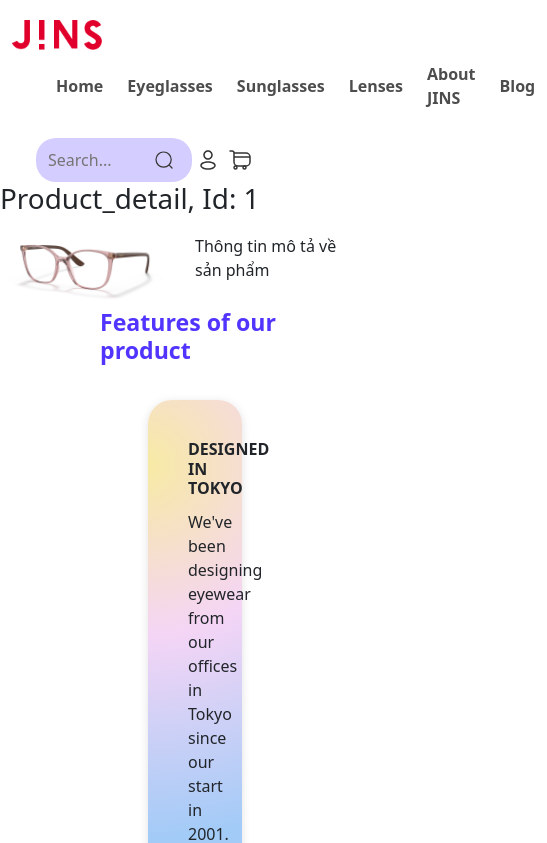
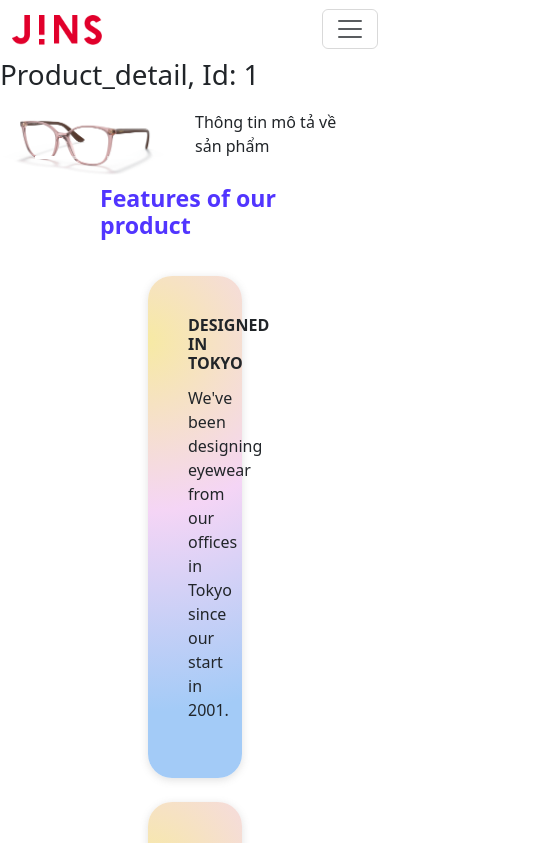
Before and after one commit to NgocHien28/final_project, a React (Create React App) app: page /product/1 in a window 390 px wide. Shown: the top 843 px of the page, 547 px wide, since content can reach past the window. Built offline with nearby package versions, Linux system fonts and the light colour scheme.

Commit message:
code header responsive, slider san pham

```diff
--- a/src/components/header/Header.js
+++ b/src/components/header/Header.js
@@ -1,43 +1,41 @@
-import React from "react";
+import React, { useState } from "react";
 import logo from "../../img/JINS logo.svg";
 import { Link } from "react-router-dom";
 import "./header.css";
 import search_icon from "../../img/Menu_icon_search.svg";
 import user_icon from "../../img/user_gray.svg";
 import cart_icon from "../../img/cart_gray.svg";
-import { Container } from "reactstrap";
+import { Collapse, Navbar, NavbarToggler, NavbarBrand, Nav, NavItem, NavLink, UncontrolledDropdown, DropdownToggle, DropdownMenu, DropdownItem, NavbarText } from "reactstrap";
+export default function Header() {
+    const [isOpen, setIsOpen] = useState(false);
 
-export default function Header() {
+    const toggle = () => setIsOpen(!isOpen);
     return (
-        <Container>
-            <div className="header">
-                <div className="nav">
-                    <div className="logo">
+        <div>
+            <Navbar expand="md">
+                <NavbarBrand href="/">
                     <img src={logo} alt="JINS logo" />
-                    </div>
-                    <div className="menubar">
-                        <ul>
-                            <li>
-                                <Link to="/">Home</Link>
-                            </li>
-                            <li>
-                                <Link to="/eyeglasses">Eyeglasses</Link>
-                            </li>
-                            <li>
-                                <Link to="/sunglasses">Sunglasses</Link>
-                            </li>
-                            <li>
-                                <Link to="/lenses">Lenses</Link>
-                            </li>
-                            <li>
-                                <Link to="/about-jins">About JINS</Link>
-                            </li>
-                            <li>
-                                <Link to="/blog">Blog</Link>
-                            </li>
-                        </ul>
-                    </div>
-
+                </NavbarBrand>
+                <NavbarToggler onClick={toggle} />
+                <Collapse isOpen={isOpen} navbar>
+                    <Nav className="mx-auto" navbar>
+                        <NavItem>
+                            <NavLink href="/">Home</NavLink>
+                        </NavItem>
+                        <NavItem>
+                            <NavLink href="/products">Product</NavLink>
+                        </NavItem>
+                        <NavItem>
+                            <NavLink href="/about_us">About Us</NavLink>
+                        </NavItem>
+                        <NavItem>
+                            <NavLink href="/blog">Blog</NavLink>
+                        </NavItem>
+                        <NavItem>
+                            <NavLink href="/contact">Contact</NavLink>
+                        </NavItem>
+                    </Nav>
+                    <NavbarText>
                         <div className="right">
                             <div className="search_area">
                                 <input type="text" placeholder="Search..." />
@@ -48,8 +46,9 @@ export default function Header() {
                                 <img className="cart_icon" src={cart_icon} alt="cart_icon" />
                             </div>
                         </div>
+                    </NavbarText>
+                </Collapse>
+            </Navbar>
         </div>
-            </div>
-        </Container>
     );
 }
--- a/src/components/header/header.css
+++ b/src/components/header/header.css
@@ -4,7 +4,6 @@
     align-items: center;
     margin: 20px auto;
 }
-
 .menubar ul {
     display: flex;
     align-items: center;
@@ -15,11 +14,11 @@
     margin: 4px;
     padding: 8px !important;
 }
-.menubar a {
+.nav-link {
     color: var(--text-color-bold) !important;
     font-weight: 600;
 }
-.menubar a:hover {
+.nav-link:hover {
     color: var(--main-color-medium) !important;
 }
 .search_area {
@@ -34,7 +33,7 @@
     background-color: var(--secondary-color-light);
     border: none;
     outline: none;
-    width: 100px;
+    width: 140px;
 }
 .search_icon,
 .user_icon,
--- /dev/null
+++ b/src/components/imageslide/Imageslide.js
@@ -0,0 +1,67 @@
+import React, { useState } from "react";
+import { Carousel, CarouselItem, CarouselControl, CarouselIndicators, CarouselCaption } from "reactstrap";
+import "./imageslide.css";
+import detail01 from "../../img/detail01.png";
+import detail02 from "../../img/detail02.png";
+import detail03 from "../../img/detail03.png";
+export default function Imageslide() {
+    const [activeIndex, setActiveIndex] = useState(0);
+    const [animating, setAnimating] = useState(false);
+
+    const items = [
+        {
+            src: detail01,
+            altText: "Slide 1",
+            caption: "Slide 1",
+            key: 1,
+        },
+        {
+            src: detail02,
+            altText: "Slide 2",
+            caption: "Slide 2",
+            key: 2,
+        },
+        {
+            src: detail03,
+            altText: "Slide 3",
+            caption: "Slide 3",
+            key: 3,
+        },
+    ];
+
+    const next = () => {
+        if (animating) return;
+        const nextIndex = activeIndex === items.length - 1 ? 0 : activeIndex + 1;
+        setActiveIndex(nextIndex);
+    };
+
+    const previous = () => {
+        if (animating) return;
+        const nextIndex = activeIndex === 0 ? items.length - 1 : activeIndex - 1;
+        setActiveIndex(nextIndex);
+    };
+
+    const goToIndex = (newIndex) => {
+        if (animating) return;
+        setActiveIndex(newIndex);
+    };
+
+    const slides = items.map((item) => {
+        return (
+            <CarouselItem onExiting={() => setAnimating(true)} onExited={() => setAnimating(false)} key={item.src}>
+                <img src={item.src} alt={item.altText} />
+                <CarouselCaption captionText={item.caption} captionHeader={item.caption} />
+            </CarouselItem>
+        );
+    });
+    return (
+        <div>
+            <Carousel activeIndex={activeIndex} next={next} previous={previous}>
+                <CarouselIndicators items={items} activeIndex={activeIndex} onClickHandler={goToIndex} />
+                {slides}
+                <CarouselControl direction="prev" directionText="Previous" onClickHandler={previous} />
+                <CarouselControl direction="next" directionText="Next" onClickHandler={next} />
+            </Carousel>
+        </div>
+    );
+}
--- a/src/pages/product_detail/Product_detail.js
+++ b/src/pages/product_detail/Product_detail.js
@@ -2,9 +2,9 @@ import React from "react";
 import { useParams } from "react-router-dom";
 import Header from "../../components/header/Header";
 import Footer from "../../components/footer/Footer";
-import detail01 from "../../img/detail01.png";
 import "./product_detail.css";
-import {Col, Row } from "reactstrap";
+import { Col, Row } from "reactstrap";
+import Imageslide from "../../components/imageslide/Imageslide";
 
 export default function Product_detail() {
     const { id } = useParams();
@@ -15,7 +15,7 @@ export default function Product_detail() {
             <div className="product_detail">
                 <div className="product_intro">
                     <div className="left">
-                        <img src={detail01} />
+                        <Imageslide />
                     </div>
                     <div className="right">
                         <p>Thông tin mô tả về sản phẩm</p>
```
Also changed, not shown: src/components/imageslide/imageslide.css (added). Lines whose indentation alone changed are shown as unchanged.
